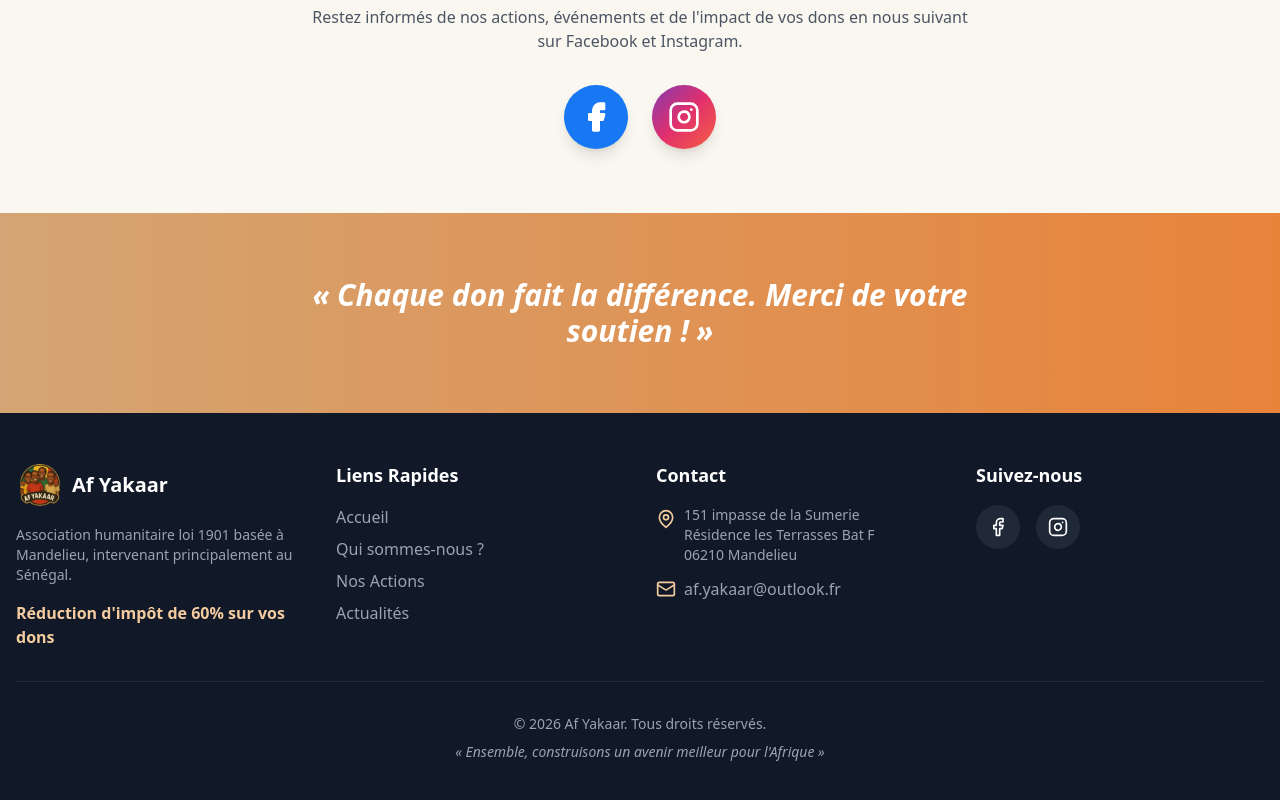
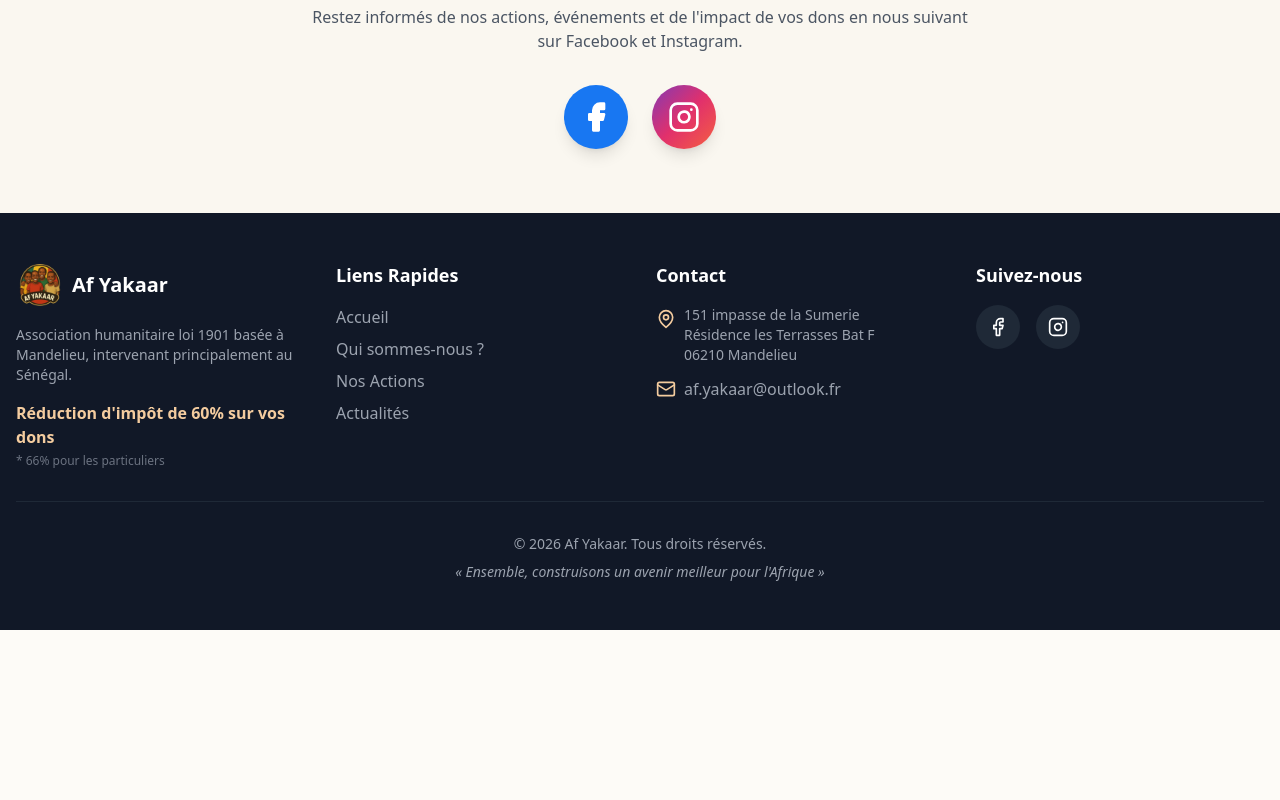
Before and after one commit to FloLaffargue/afyakaar, a React (Vite) app in the folder frontend/: page /contact in a window 1280 px wide. Shown: the part 1151-1951 px from the top of the page. After the commit the page ends 1781 px from the top, so only its background shows below. Built offline with nearby package versions, Linux system fonts and the light colour scheme.

Commit message:
add 60% donate

```diff
--- a/frontend/src/components/Footer.jsx
+++ b/frontend/src/components/Footer.jsx
@@ -22,6 +22,9 @@ const Footer = () => {
             </p>
             <p className="text-primary-400 font-semibold mt-4">
               Réduction d'impôt de 60% sur vos dons
+            </p>
+            <p className="text-gray-500 text-xs mt-1">
+              * 66% pour les particuliers
             </p>
           </div>
 
--- a/frontend/src/pages/Contact.jsx
+++ b/frontend/src/pages/Contact.jsx
@@ -153,14 +153,6 @@ const Contact = () => {
         </div>
       </section>
 
-      {/* Quote Section */}
-      <section className="py-16 bg-gradient-to-r from-primary-500 to-accent-500 text-white">
-        <div className="container mx-auto px-4 text-center">
-          <blockquote className="text-2xl md:text-3xl font-bold italic max-w-3xl mx-auto">
-            « Chaque don fait la différence. Merci de votre soutien ! »
-          </blockquote>
-        </div>
-      </section>
     </div>
   )
 }
--- a/frontend/src/pages/Donate.jsx
+++ b/frontend/src/pages/Donate.jsx
@@ -38,6 +38,9 @@ const Donate = () => {
                 <p className="text-gray-700 text-lg">
                   Vos dons à Af Yakaar ouvrent droit à une <span className="font-bold text-primary-600">réduction d'impôt de 60%</span>.
                   Par exemple, un don de 100€ ne vous coûte réellement que 40€ après déduction fiscale.
+                </p>
+                <p className="text-gray-500 text-sm mt-2">
+                  * Pour les particuliers, la réduction d'impôt s'élève à 66% du montant du don.
                 </p>
               </div>
 
--- a/frontend/src/pages/Home.jsx
+++ b/frontend/src/pages/Home.jsx
@@ -417,6 +417,9 @@ const Home = () => {
                 <div className="text-6xl md:text-7xl font-black text-primary-600 mb-4">{stat.value}</div>
                 <div className="text-2xl font-bold text-gray-900 mb-3">{stat.label}</div>
                 <div className="text-gray-600 text-base">{stat.description}</div>
+                {stat.value === '60%' && (
+                  <p className="text-gray-400 text-xs mt-2">* 66% pour les particuliers</p>
+                )}
               </div>
             ))}
           </div>
@@ -424,7 +427,7 @@ const Home = () => {
           {/* CTA Button */}
           <div className="text-center">
             <Link
-              to="/contact"
+              to="/donate"
               className="inline-flex items-center bg-cream-50 text-primary-600 hover:bg-cream-200 font-semibold py-4 px-8 rounded-lg transition-all duration-300 shadow-lg hover:shadow-xl"
             >
               Nous soutenir
```
